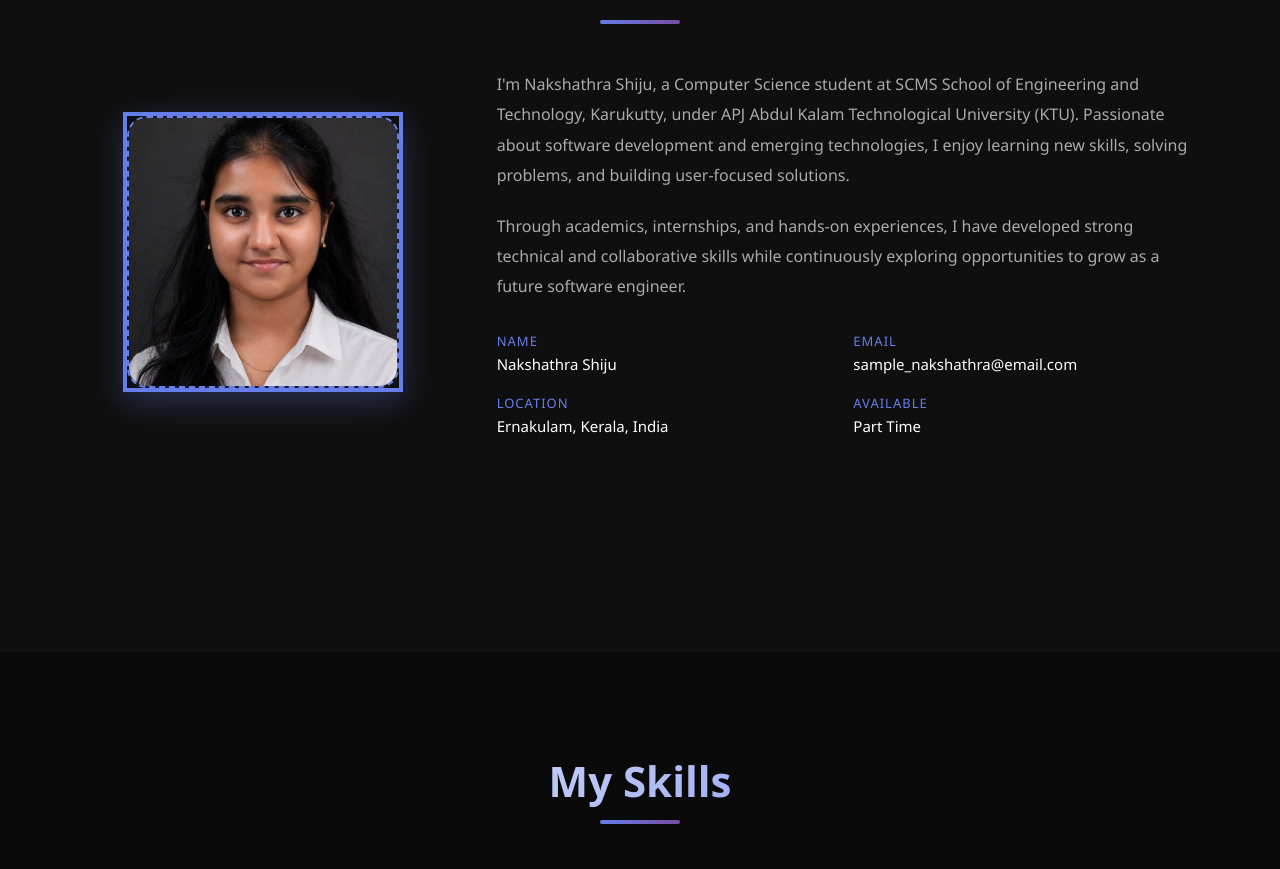
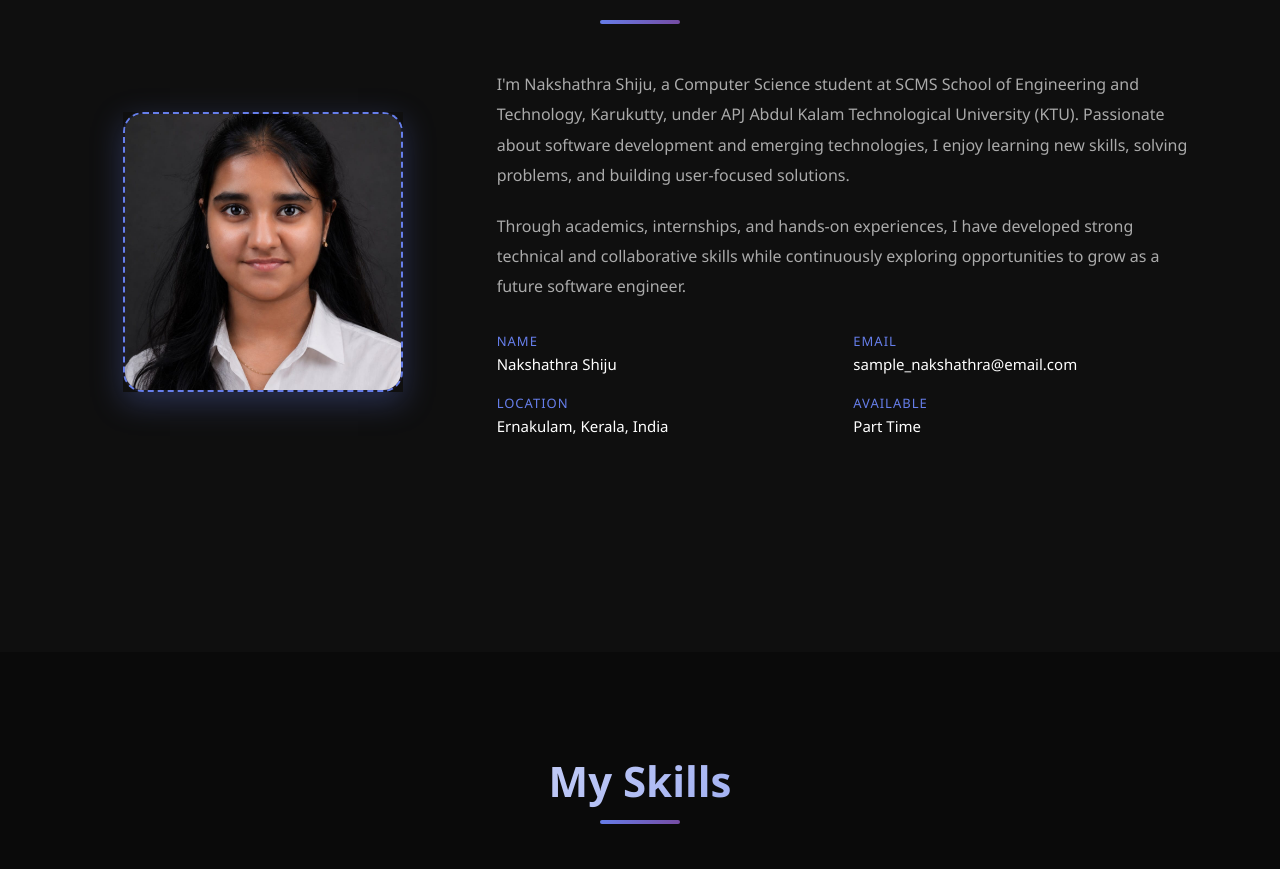
Before and after one commit to nakshathrashiju/my-portfolio-website, a React (Create React App) app in the folder frontend/: page / in a window 1280 px wide. Shown: the part 948-1817 px from the top of the page. Built offline with nearby package versions, Linux system fonts and the light colour scheme.

Commit message:
Update profile photo5

```diff
--- a/frontend/src/App.css
+++ b/frontend/src/App.css
@@ -284,8 +284,6 @@ body {
 .about-image {
   width: 280px;
   height: 280px;
-  border-radius: 0%;
-  border: 4px solid #667eea;
   box-shadow: 0 10px 30px rgba(102, 126, 234, 0.3);
   display: block;
   margin: 0 auto;
```
